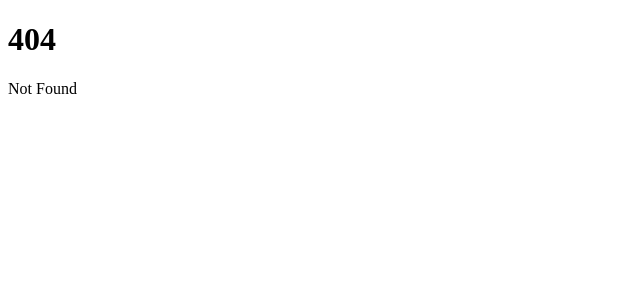
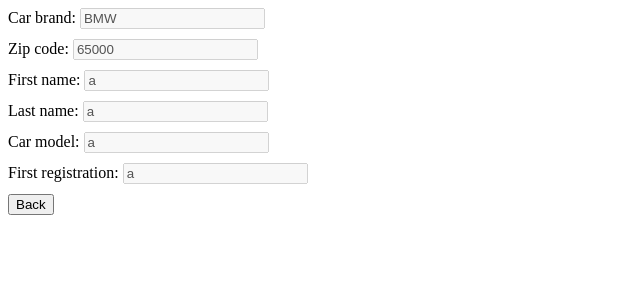
Before and after one commit to JollyR0ger42/test_RaDevs, a SvelteKit app: page /result in a window 1280 px wide. Before the commit this address had no page. Shown: the top 300 px of the page, without its empty margins (0-640 px from the left). Built offline with nearby package versions, Linux system fonts and the light colour scheme.

Commit message:
add /result page

```diff
--- a/src/components/Form.svelte
+++ b/src/components/Form.svelte
@@ -1,12 +1,14 @@
 <script>
   import Form1 from "./Form1.svelte";
   import Form2 from "./Form2.svelte";
-  import { showModalStore } from "../stores.js";
+  import { goto } from '$app/navigation';
+
   let formValidation;
   let step = 1;
 
   const onNext = () => {
-    if (formValidation() && step < 3) step++;
+    if (formValidation() && step === 2) goto('/result')
+    else if (formValidation() && step < 3) step++;
   };
 
   const onBack = () => {
--- a/src/components/Form1.svelte
+++ b/src/components/Form1.svelte
@@ -1,34 +1,35 @@
 <script>
   import { showModalStore, formStore } from "../stores.js";
 
+  export let disabled = false;
+
   export const validate = () => {
-    console.log('val1')
-    const errors = []
-    if (!['Audi', 'BMW', 'Nissan'].includes($formStore.carBrand)) {
-      const error = 'Car brand should be one of: "Audi", "BMW", "Nissan"'
-      errors.push(`<p>${error}</p>`)
+    const errors = [];
+    if (!["Audi", "BMW", "Nissan"].includes($formStore.carBrand)) {
+      const error = 'Car brand should be one of: "Audi", "BMW", "Nissan"';
+      errors.push(`<p>${error}</p>`);
     }
-    if (!['65000', '66000', '67000', '68000'].includes($formStore.zipCode)) {
-      const error = 'Zip code should be one of: 65000, 66000, 67000, 68000'
-      errors.push(`<p>${error}</p>`)
+    if (!["65000", "66000", "67000", "68000"].includes($formStore.zipCode)) {
+      const error = "Zip code should be one of: 65000, 66000, 67000, 68000";
+      errors.push(`<p>${error}</p>`);
     }
     if (errors.length) {
-      showModalStore.set(errors.join(''))
-      return false
+      showModalStore.set(errors.join(""));
+      return false;
     }
-    return true
-  }
+    return true;
+  };
 </script>
 
 <!-- HTML -->
 <form class="form">
   <label for="carBrand">
     Car brand:
-    <input id="carBrand" bind:value={$formStore.carBrand} />
+    <input id="carBrand" bind:value={$formStore.carBrand} disabled={disabled}/>
   </label>
   <label for="zipCode">
     Zip code:
-    <input id="zipCode" bind:value={$formStore.zipCode} />
+    <input id="zipCode" bind:value={$formStore.zipCode} disabled={disabled}/>
   </label>
 </form>
 
@@ -38,7 +39,7 @@
     display: flex;
     flex-direction: column;
 
-    & > *:not(:last-child) {
+    & > * {
       margin-bottom: 10px;
     }
   }
--- a/src/components/Form2.svelte
+++ b/src/components/Form2.svelte
@@ -1,8 +1,9 @@
 <script>
   import { showModalStore, formStore } from "../stores.js";
 
+  export let disabled = false;
+
   export const validate = () => {
-    console.log("val2");
     const errors = [];
     const map = {
       "First name": !!$formStore.firstName,
@@ -25,19 +26,19 @@
 <form class="form">
   <label for="firstName">
     First name:
-    <input id="firstName" bind:value={$formStore.firstName} />
+    <input id="firstName" bind:value={$formStore.firstName} disabled={disabled} />
   </label>
   <label for="lastName">
     Last name:
-    <input id="lastName" bind:value={$formStore.lastName} />
+    <input id="lastName" bind:value={$formStore.lastName} disabled={disabled} />
   </label>
   <label for="carModel">
     Car model:
-    <input id="carModel" bind:value={$formStore.carModel} />
+    <input id="carModel" bind:value={$formStore.carModel} disabled={disabled} />
   </label>
   <label for="firstRegistration">
     First registration:
-    <input id="firstRegistration" bind:value={$formStore.firstRegistration} />
+    <input id="firstRegistration" bind:value={$formStore.firstRegistration} disabled={disabled} />
   </label>
 </form>
 
@@ -47,7 +48,7 @@
     display: flex;
     flex-direction: column;
 
-    & > *:not(:last-child) {
+    & > * {
       margin-bottom: 10px;
     }
   }
--- a/src/components/Result1.svelte
+++ b/src/components/Result1.svelte
@@ -1 +1,8 @@
-<h1>Result 1</h1>
+<script>
+  import Form1 from "./Form1.svelte";
+  import Form2 from "./Form2.svelte";
+</script>
+
+<!-- HTML -->
+<Form1 disabled={true} />
+<Form2 disabled={true} />
--- a/src/components/Result2.svelte
+++ b/src/components/Result2.svelte
@@ -1 +1,35 @@
-<h1>Result 2</h1>
+<script>
+  import { formStore } from "../stores.js";
+</script>
+
+<!-- HTML -->
+<form class="form">
+  <label for="firstName">
+    Name:
+    <input id="firstName" value={$formStore.firstName + ' ' + $formStore.lastName} disabled />
+  </label>
+  <label for="carBrand">
+    Car:
+    <input id="carBrand" value={$formStore.carBrand + ' ' + $formStore.carModel} disabled/>
+  </label>
+  <label for="zipCode">
+    Zip code:
+    <input id="zipCode" value={$formStore.zipCode} disabled/>
+  </label>
+  <label for="firstRegistration">
+    First registration:
+    <input id="firstRegistration" value={$formStore.firstRegistration} disabled />
+  </label>
+</form>
+
+<!-- CSS -->
+<style lang="scss">
+  .form {
+    display: flex;
+    flex-direction: column;
+
+    & > * {
+      margin-bottom: 10px;
+    }
+  }
+</style>
--- /dev/null
+++ b/src/routes/result/+page.svelte
@@ -0,0 +1,14 @@
+<script>
+  import Result1 from '../../components/Result1.svelte'
+  import Result2 from '../../components/Result2.svelte'
+  import { goto } from '$app/navigation';
+
+  let chance = Math.random() < 0.5
+</script>
+
+{#if chance}
+  <Result1 />
+{:else}
+  <Result2 />
+{/if}
+<button on:click={() => goto('/')}>Back</button>
--- a/src/stores.js
+++ b/src/stores.js
@@ -4,8 +4,8 @@ export const showModalStore = writable('')
 export const formStore = writable({
   carBrand: 'BMW',
   zipCode: '65000',
-  firstName: '',
-  lastName: '',
-  carModel: '',
-  firstRegistration: '',
+  firstName: 'a',
+  lastName: 'a',
+  carModel: 'a',
+  firstRegistration: 'a',
 })
```
